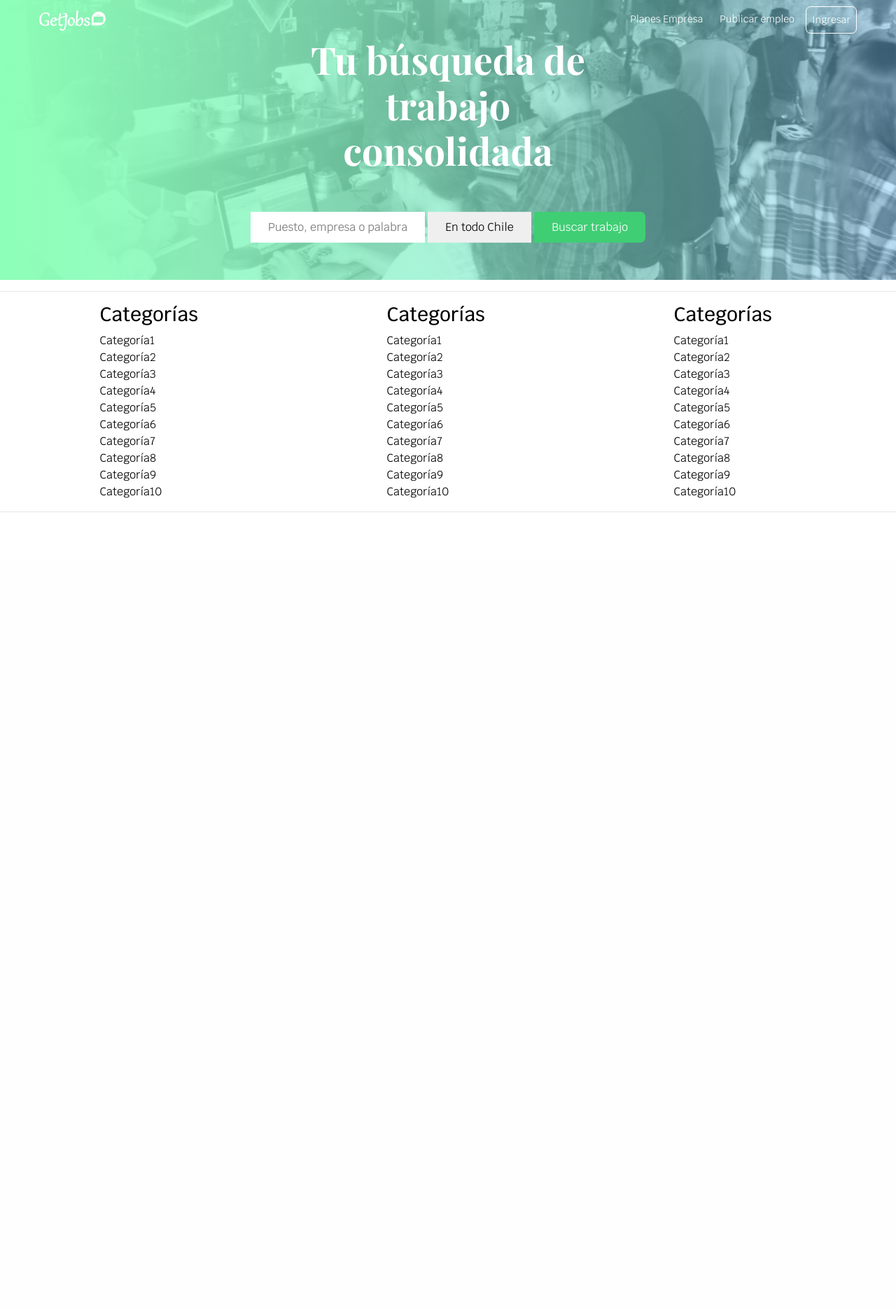
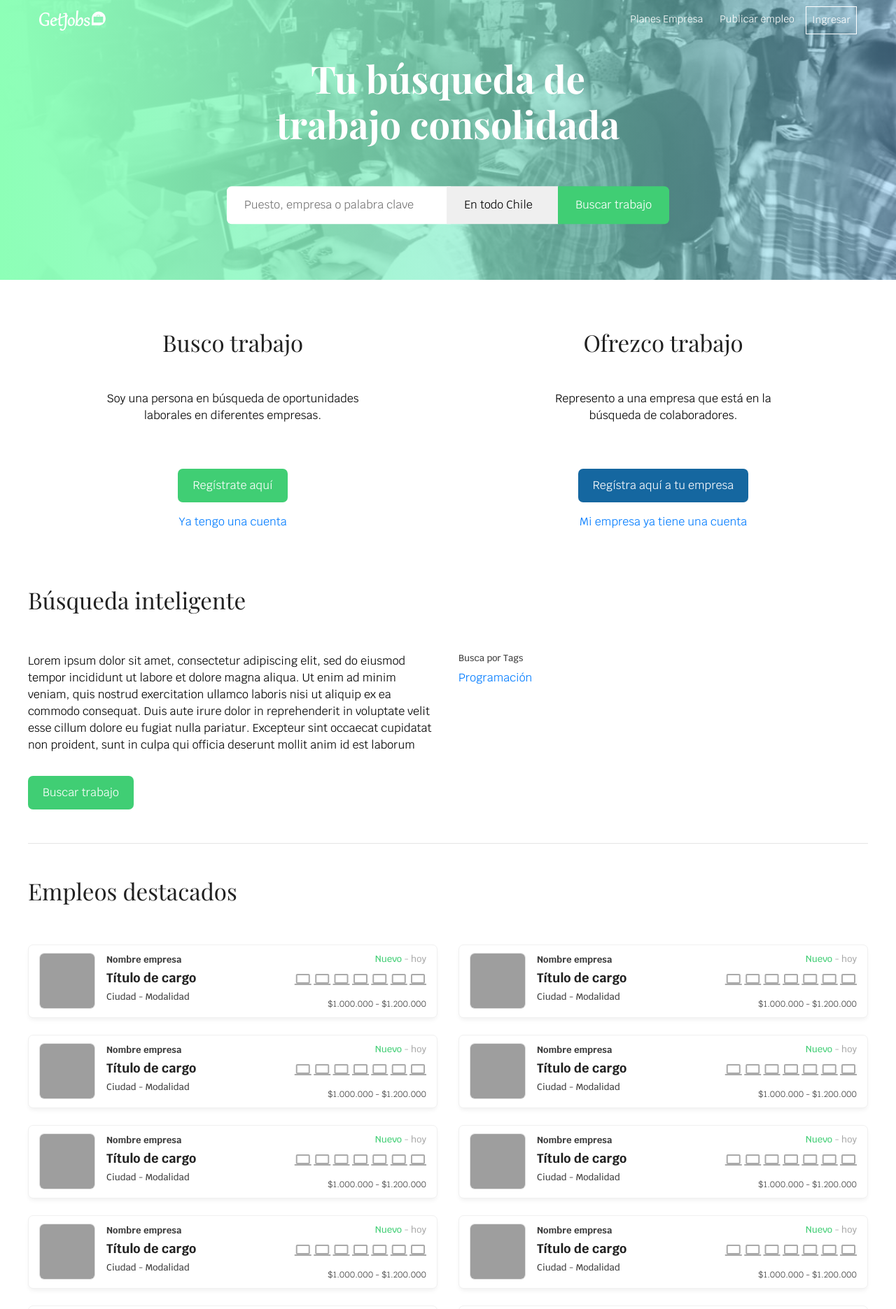
Before and after one commit to atonb6/getJobs, a PHP site: page / in a window 1280 px wide. Shown: the top 1871 px of the page at 70% size. Before the commit the page ends 732 px from the top, so only its background shows below. Run offline with PHP 8.4, Linux system fonts and the light colour scheme; grey boxes are pictures that could not be loaded.

Commit message:
update front home view

```diff
--- /dev/null
+++ b/components/banner.php
@@ -0,0 +1,11 @@
+<section class="banner">
+	<div class="container">
+		<div class="row justify-content-center text-center mb-5">
+			<div class="col-md-12">
+				<a href="#">
+					<img src="http://placeimg.com/1180/120" alt="banner">
+				</a>
+			</div>
+		</div>
+	</div>
+</section>
--- /dev/null
+++ b/components/busquedas-cards.php
@@ -0,0 +1,51 @@
+<a href="#" class="mt-4 mb-4 busquedas-cards d-flex justify-content-between align-items-center">
+    <div class="d-flex align-items-center">
+        <img class="busquedas-cards__img" src="http://placeimg.com/80/80" alt="logo trabajo">
+        <div class="ml-3">
+            <h4><strong>Nombre empresa</strong></h4>
+            <h3 class="mt-2 mb-2"><strong>Título de cargo</strong></h3>
+            <h4>Ciudad - Modalidad</h4>
+        </div>
+    </div>
+    <div>
+        <div class="busquedas-cards__date text-right">
+            <span class="new">Nuevo
+            </span>
+            <span>-
+            </span>
+            <span>hoy
+            </span>
+        </div>
+        <div class="busquedas-cards__icons mt-2 mb-2">
+            <span class="material-icons">
+                computer
+            </span>
+            <span class="material-icons">
+                computer
+            </span>
+            <span class="material-icons">
+                computer
+            </span>
+            <span class="material-icons">
+                computer
+            </span>
+            <span class="material-icons">
+                computer
+            </span>
+            <span class="material-icons">
+                computer
+            </span>
+            <span class="material-icons">
+                computer
+            </span>
+        </div>
+        <div class="busquedas-cards__money text-right">
+            <span>$1.000.000
+            </span>
+            <span>-
+            </span>
+            <span>$1.200.000
+            </span>
+        </div>
+    </div>
+</a>
--- /dev/null
+++ b/components/busquedas.php
@@ -0,0 +1,20 @@
+<section class="busquedas mt-5">
+    <div class="container">
+        <div class="row mb-5">
+            <div class="col-md-12">
+                <h2>Búsqueda inteligente</h2>
+            </div>
+        </div>
+        <div class="row mb-5">
+            <div class="col-md-6">
+                <p>Lorem ipsum dolor sit amet, consectetur adipiscing elit, sed do eiusmod tempor incididunt ut labore et dolore magna aliqua. Ut enim ad minim veniam, quis nostrud exercitation ullamco laboris nisi ut aliquip ex ea commodo consequat. Duis aute irure dolor in reprehenderit in voluptate velit esse cillum dolore eu fugiat nulla pariatur. Excepteur sint occaecat cupidatat non proident, sunt in culpa qui officia deserunt mollit anim id est laborum</p>
+                <a class="btn btn--green mt-3" href="#">Buscar trabajo</a>
+            </div>
+            <div class="col-md-6">
+                <h4>Busca por Tags</h4>
+                <a href="#">Programación</a>
+            </div>
+        </div>
+        <hr>
+    </div>
+</section>
--- /dev/null
+++ b/components/destacados.php
@@ -0,0 +1,21 @@
+<section class="destacados">
+    <div class="container">
+        <div class="row mt-5 mb-4">
+            <div class="col-md-12">
+                <h2>Empleos destacados</h2>
+            </div>
+        </div>
+        <div class="row">
+            <div class="col-md-6">
+                <?php for ($i = 1; $i <= 6; $i++) : ?>
+                    <?php include('busquedas-cards.php') ?>
+                <?php endfor ?>
+            </div>
+            <div class="col-md-6">
+                <?php for ($i = 1; $i <= 6; $i++) : ?>
+                    <?php include('busquedas-cards.php') ?>
+                <?php endfor ?>
+            </div>
+        </div>
+    </div>
+</section>
--- a/components/hero.php
+++ b/components/hero.php
@@ -2,7 +2,7 @@
 	<div class="container">
 		<form action="#">
 			<div class="row justify-content-center text-center mb-5">
-				<div class="col-md-8">
+				<div class="col-md-10">
 					<h1 class="hero__title">Tu búsqueda de trabajo consolidada</h1>
 				</div>
 			</div>
--- /dev/null
+++ b/components/inscripcion.php
@@ -0,0 +1,20 @@
+<section class="inscripcion">
+    <div class="container">
+        <div class="row text-center mb-5 justify-content-around">
+            <div class="col-md-4">
+                <h2>Busco trabajo</h2>
+                <p class="mt-5">Soy una persona en búsqueda de oportunidades laborales en diferentes empresas.</p>
+                <a class="btn btn--green mt-5" href="#">Regístrate aquí</a>
+                </br>
+                <a class="mt-3" href="#">Ya tengo una cuenta</a>
+            </div>
+            <div class="col-md-4">
+                <h2>Ofrezco trabajo</h2>
+                <p class="mt-5">Represento a una empresa que está en la búsqueda de colaboradores.</p>
+                <a class="btn btn--blue mt-5" href="#">Regístra aquí a tu empresa</a>
+                </br>
+                <a class="mt-3" href="#">Mi empresa ya tiene una cuenta</a>
+            </div>
+        </div>
+    </div>
+</section>
--- a/index.php
+++ b/index.php
@@ -1,4 +1,8 @@
 <?php include('layout/head.php'); ?>
 <?php include('layout/header.php'); ?>
 <?php include('components/hero.php'); ?>
+<?php include('components/inscripcion.php'); ?>
+<?php include('components/busquedas.php'); ?>
+<?php include('components/destacados.php'); ?>
+<?php include('components/banner.php'); ?>
 <?php include('layout/footer.php'); ?>
--- a/layout/footer.php
+++ b/layout/footer.php
@@ -5,17 +5,18 @@
       <div class="row">
         <?php for($x=1; $x<=3; $x++): ?>
         <div class="col-md-3 offset-md-1">
-          <h3>Categorías</h3>
+          <h3><strong>Categorías</strong></h3>
           <ul>
             <?php for($i=1; $i<=10; $i++): ?>
-            <li>Categoría<?php echo $i ?></li>
+            <li><a href="#">Categoría <?php echo $i ?></a></li>
             <?php endfor ?>
           </ul>
         </div>
         <?php endfor ?>
       </div>
     </div>
-    <hr>
+    <hr class="hr--bottom">
+    <p class="text-center copyright">GetJobs 2020</p>
   </footer>
 
   </body>
--- a/src/scss/base/_globals.scss
+++ b/src/scss/base/_globals.scss
@@ -34,6 +34,13 @@ ul,
 ol {
     li {
         list-style: none;
+
+        a{
+            font-size: 0.8125rem;
+            font-weight: 500;
+            line-height: 1.54;
+            color: #38a2ec;
+        }
     }
 }
 
@@ -48,6 +55,16 @@ a {
     &:focus {
         outline: none;
     }
+}
+
+hr{
+    &.hr{
+        &--bottom{
+            margin-top: 70px;
+            margin-bottom: 30px;
+        }
+    }
+
 }
 
 img {
@@ -241,8 +258,27 @@ h1 {
     color: $white;
 }
 
+h2{
+    font-family: $playfair;
+    font-size: 2.0625rem;
+    color: #212121;
+}
+
+h3{
+    font-size: 1.125rem;
+    color: #212121;
+}
+
+h4{
+    font-size: 0.8125rem;
+    color: #3c3c3c;
+}
 
 
 .select, input{
-    padding: 10px 25px;
+    padding: 15px 25px;
 }
+
+.new{
+    color: #40ce74;
+}
--- /dev/null
+++ b/src/scss/components/_banner.scss
@@ -0,0 +1,3 @@
+.banner{
+    margin: 70px 0 70px 0 ;
+}
--- /dev/null
+++ b/src/scss/components/_busquedas-cards.scss
@@ -0,0 +1,27 @@
+.busquedas-cards {
+  border-radius: 7px;
+  box-shadow: 0 4px 7px -2px rgba(0, 0, 0, 0.07);
+  border: solid 1px #f0f0f0;
+  background-color: $white;
+  padding: 10px 15px;
+
+  &__img {
+    border-radius: 7px;
+    border: solid 1px #e0e0e0;
+    width: 80px;
+    height: 80px;
+    object-fit: cover;
+  }
+
+  &__date,
+  &__icons {
+    font-size: 0.8125rem;
+    font-weight: 500;
+    color: #aaaaaa;
+  }
+
+  &__money {
+    font-size: 0.75rem;
+    color: #3c3c3c;
+  }
+}
--- a/src/scss/components/_buttons.scss
+++ b/src/scss/components/_buttons.scss
@@ -1,7 +1,7 @@
 .btn{
+    border-radius: 7px;
 
     &__border{
-        border-radius: 7px;
         border: solid 1px #ffffff;
     }
 
@@ -9,7 +9,19 @@
         border-radius: 0 7px 7px 0;
         background-color: #40ce74;
         color: $white;
-        padding: 10px 25px;
+        padding: 15px 25px;
+    }
+
+    &--green{
+        background-color: #40ce74;
+        color: $white;
+        padding: 11px 20px;
+    }
+
+    &--blue{
+        background-color:#1567a0;
+        color: $white;
+        padding: 11px 20px;
     }
 
 }
--- a/src/scss/components/_hero.scss
+++ b/src/scss/components/_hero.scss
@@ -32,5 +32,17 @@
         left: 50%;
         transform: translateY(-50%) translateX(-50%);
 
+        input.input--select{
+            border-radius: 7px 0 0 7px;
+            width: 50%;
+            margin-right: -5px;
+        }
+
+        select.select--input{
+            width: 25%;
+            margin-left: -5px;
+            margin-right: -5px;
+        }
+
     }
 }
--- /dev/null
+++ b/src/scss/components/_inscripcion.scss
@@ -0,0 +1,4 @@
+.inscripcion{
+    margin-top: 70px;
+    margin-bottom: 80px;
+}
--- a/src/scss/layout/_footer.scss
+++ b/src/scss/layout/_footer.scss
@@ -0,0 +1,8 @@
+footer{
+
+    .copyright{
+        font-size: 1rem;
+        font-weight: 500;
+        color: #aaaaaa;
+    }
+}
--- a/src/scss/style.scss
+++ b/src/scss/style.scss
@@ -17,6 +17,9 @@
 // Import Components
 @import "components/hero";
 @import "components/buttons";
+@import "components/banner";
+@import "components/busquedas-cards";
+@import "components/inscripcion";
 
 // Import Modules
 
```
Also changed, not shown: dist/css/style.min.css, dist/img/hero.jpg, dist/img/herobg.jpeg, dist/img/herobg.png.
